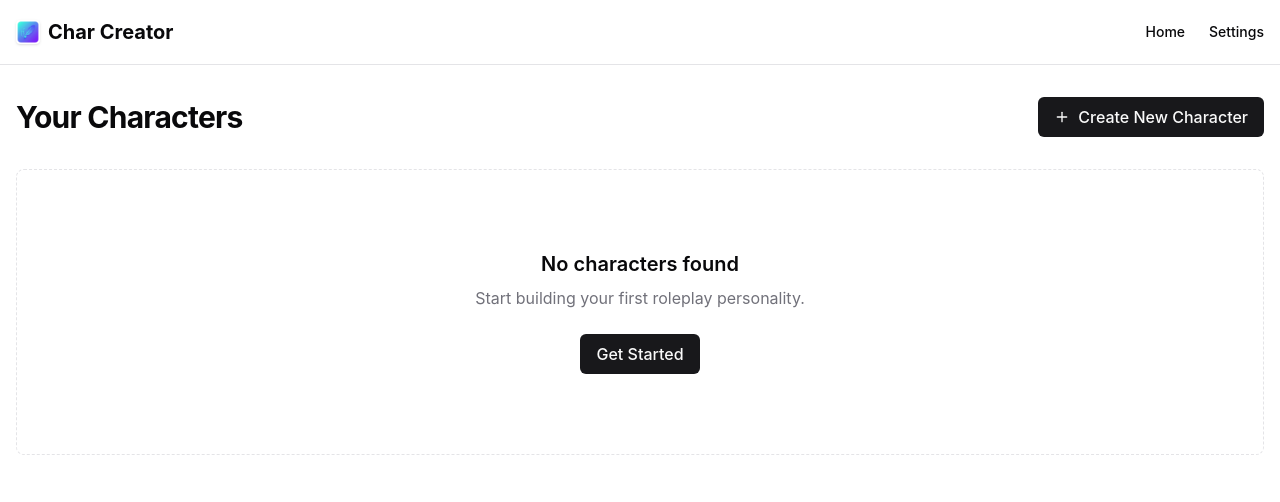
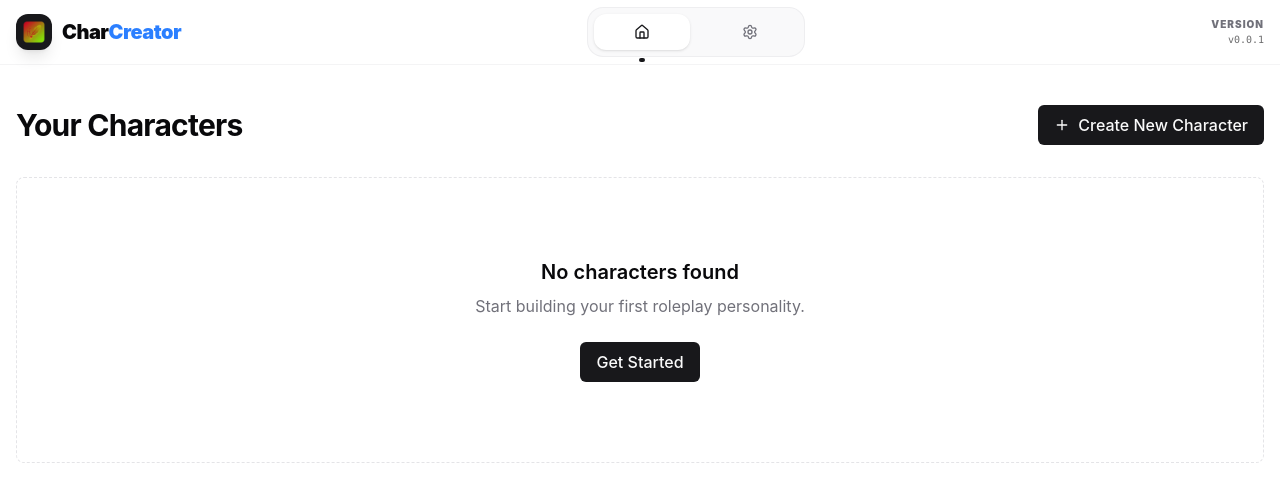
Before and after one commit to FlamingWater35/char-creator, a SvelteKit app: page / in a window 1280 px wide. Shown: the top 502 px of the page. Built offline with nearby package versions, Linux system fonts and the light colour scheme.

Commit message:
Update navigation bar

```diff
--- a/src/routes/+layout.svelte
+++ b/src/routes/+layout.svelte
@@ -5,8 +5,16 @@
   import GlobalDialogs from "$lib/components/GlobalDialogs.svelte";
   import { page } from "$app/stores";
   import { fade } from "svelte/transition";
+  import { Home, Settings as SettingsIcon } from "lucide-svelte";
+
+  import { version } from "../../package.json";
 
   let { children } = $props();
+
+  const isActive = (path: string) => {
+    if (path === "/") return $page.url.pathname === "/";
+    return $page.url.pathname.startsWith(path);
+  };
 </script>
 
 <svelte:head>
@@ -17,32 +25,93 @@
 <ModeWatcher />
 <GlobalDialogs />
 
-<div class="min-h-screen flex flex-col">
-  <header class="border-b bg-background sticky top-0 z-10">
+<div class="min-h-screen flex flex-col bg-background">
+  <header
+    class="sticky top-0 z-40 w-full border-b border-border/40 bg-background/80 backdrop-blur-md"
+  >
     <div class="container mx-auto px-4 h-16 flex items-center justify-between">
-      <a href="/" class="font-bold text-xl flex items-center gap-2">
-        <img src={icon} alt="Logo" class="w-6 h-6 rounded-sm shadow-sm" /> Char Creator
+      <a
+        href="/"
+        class="flex items-center gap-2.5 group transition-transform active:scale-95"
+        aria-label="Char Creator Home"
+      >
+        <div
+          class="relative w-9 h-9 flex items-center justify-center bg-primary rounded-xl shadow-lg group-hover:rotate-6 transition-transform"
+        >
+          <img src={icon} alt="" class="w-6 h-6 invert dark:invert-0" />
+        </div>
+        <span class="font-black text-xl tracking-tight hidden md:block">
+          Char<span class="text-blue-500">Creator</span>
+        </span>
       </a>
-      <nav class="flex items-center gap-6">
+
+      <nav
+        class="flex items-center gap-1 sm:gap-3 bg-secondary/50 p-1.5 rounded-2xl border border-border/50"
+      >
         <a
           href="/"
-          class="text-sm font-medium hover:text-blue-500 transition-colors"
-          >Home</a
+          class="flex items-center justify-center gap-2 px-4 sm:px-10 py-2.5 rounded-xl text-sm font-bold transition-all relative {isActive(
+            '/',
+          )
+            ? 'bg-background text-primary shadow-sm'
+            : 'text-muted-foreground hover:text-foreground hover:bg-background/50'}"
+          aria-current={isActive("/") ? "page" : undefined}
         >
+          <Home class="w-4 h-4 shrink-0" />
+          <span class="hidden xs:block">Dashboard</span>
+          {#if isActive("/")}
+            <div
+              in:fade={{ duration: 150 }}
+              class="absolute -bottom-3 left-1/2 -translate-x-1/2 w-1.5 h-1 bg-primary rounded-full"
+            ></div>
+          {/if}
+        </a>
+
         <a
           href="/settings"
-          class="text-sm font-medium hover:text-blue-500 transition-colors"
-          >Settings</a
+          class="flex items-center justify-center gap-2 px-4 sm:px-10 py-2.5 rounded-xl text-sm font-bold transition-all relative {isActive(
+            '/settings',
+          )
+            ? 'bg-background text-primary shadow-sm'
+            : 'text-muted-foreground hover:text-foreground hover:bg-background/50'}"
+          aria-current={isActive("/settings") ? "page" : undefined}
         >
+          <SettingsIcon class="w-4 h-4 shrink-0" />
+          <span class="hidden xs:block">Settings</span>
+          {#if isActive("/settings")}
+            <div
+              in:fade={{ duration: 150 }}
+              class="absolute -bottom-3 left-1/2 -translate-x-1/2 w-1.5 h-1 bg-primary rounded-full"
+            ></div>
+          {/if}
+        </a>
       </nav>
+
+      <div class="flex items-center gap-3">
+        <div class="hidden md:flex flex-col items-end">
+          <span
+            class="text-[10px] font-black uppercase tracking-widest text-muted-foreground"
+            >Version</span
+          >
+          <span class="text-[10px] font-mono opacity-60">v{version}</span>
+        </div>
+      </div>
     </div>
   </header>
 
-  <main class="flex-1 container mx-auto px-4 py-8 page-transition-grid">
+  <main class="flex-1 container mx-auto px-4 py-6 sm:py-10">
     {#key $page.url.pathname}
-      <div in:fade={{ duration: 200, delay: 200 }} class="w-full">
+      <div in:fade={{ duration: 200, delay: 100 }} class="w-full">
         {@render children()}
       </div>
     {/key}
   </main>
 </div>
+
+<style>
+  @media (max-width: 440px) {
+    .xs\:block {
+      display: none;
+    }
+  }
+</style>
```
